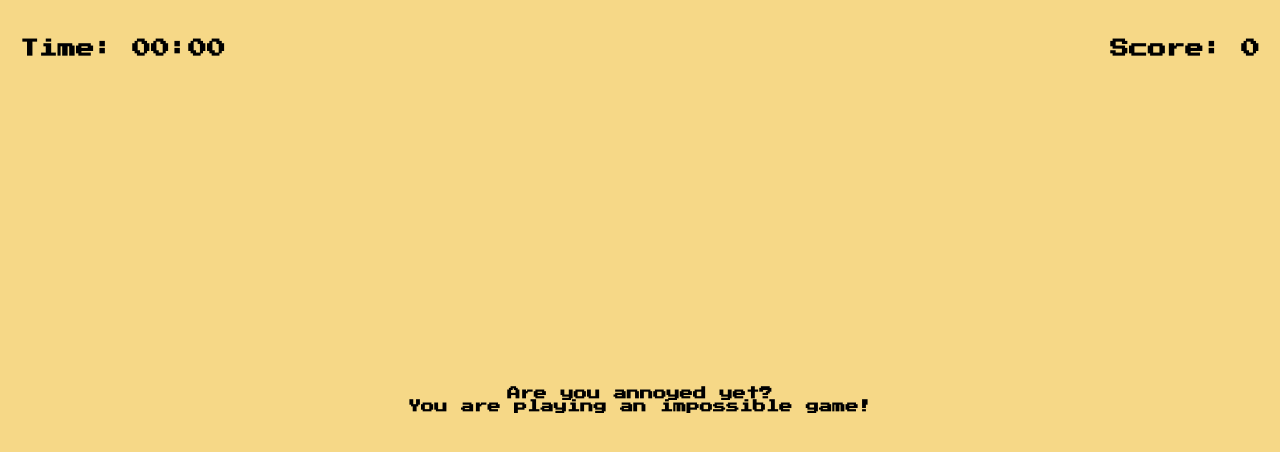
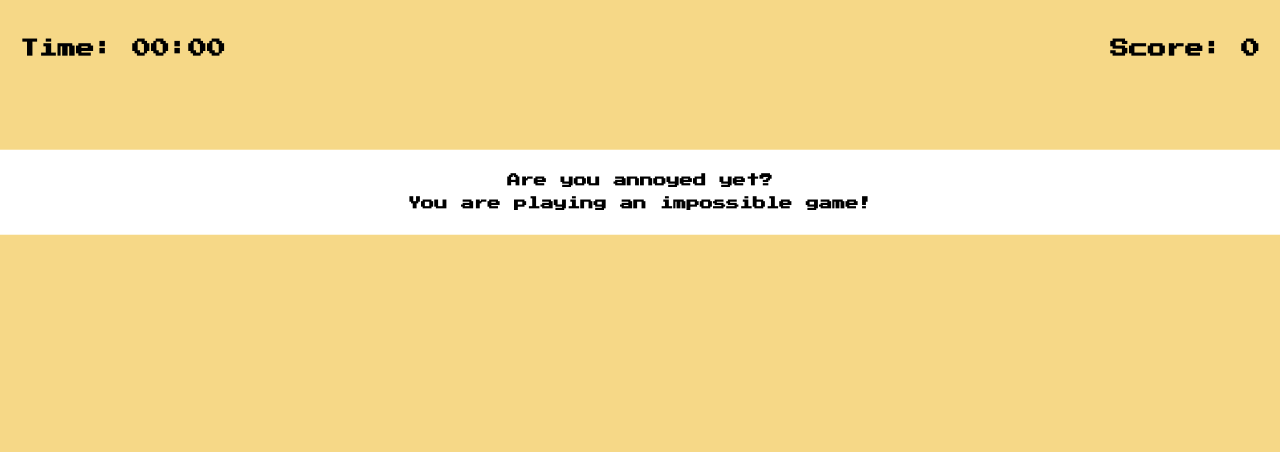
Before and after one commit to meredithajones/50_Projects_50_Days, a plain HTML site: page insectCatchGame/index.html in a window 1280 px wide. Drawn offline with Linux system fonts and the light colour scheme.

Commit message:
Styled message

```diff
--- a/insectCatchGame/style.css
+++ b/insectCatchGame/style.css
@@ -105,3 +105,23 @@ h1 {
 .score {
     right: 20px;
 }
+
+.message {
+    line-height: 1.7;
+    background-color: white;
+    width: 100%;
+    padding: 20px;
+    z-index: 100;
+    text-align: center;
+    opacity: 0;
+    position: absolute;
+    top: 0;
+    left: 50%;
+    transform: translate(-50%, -150%);
+    transition: transform 0.4s ease-in;
+}
+
+.message.visible {
+    transform: translate(-50%, 150%);
+    opacity: 1;
+}
```
